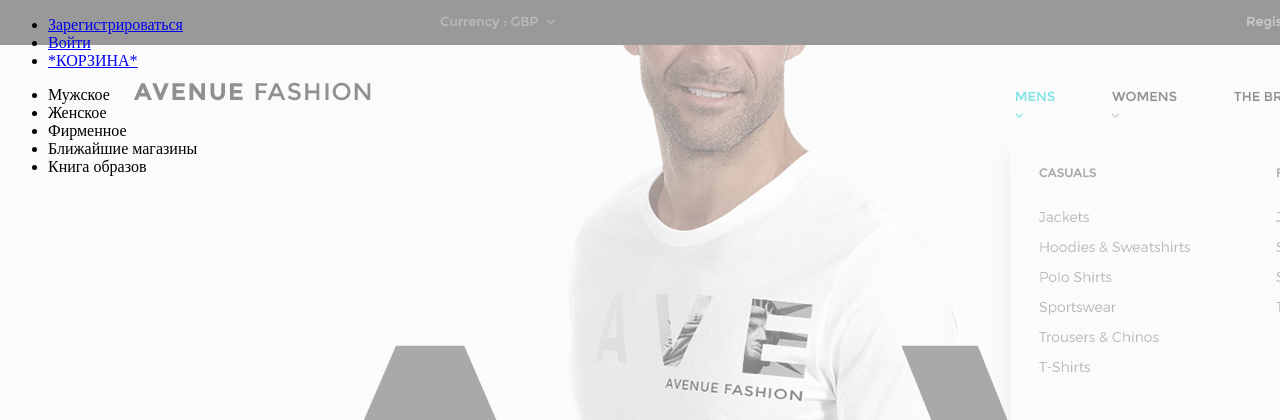
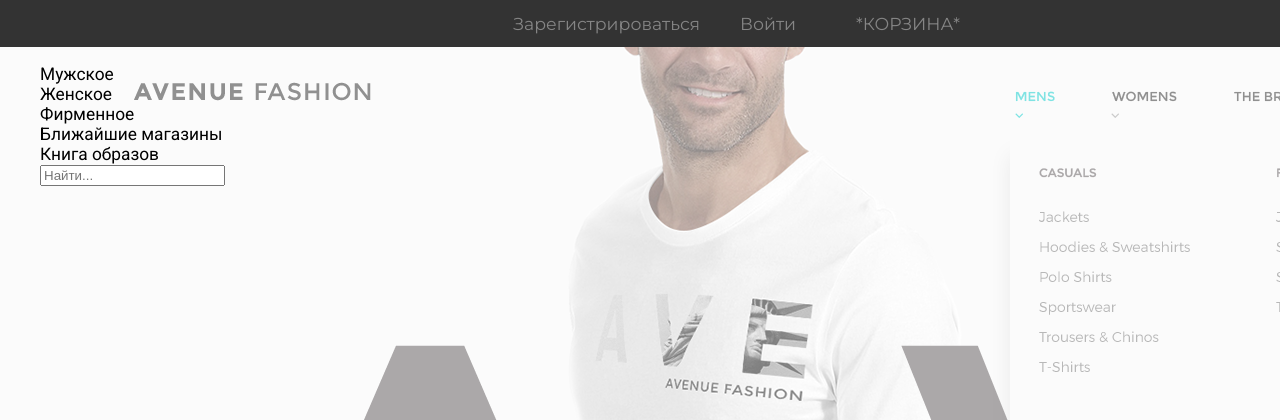
Before and after one commit to Sobenkov/Avenue, a PHP site: page / in a window 1280 px wide. Shown: the top 420 px of the page. Run offline with PHP 8.4, Linux system fonts and the light colour scheme.

Commit message:
Avenue 03

```diff
--- a/css/style.css
+++ b/css/style.css
@@ -1,3 +1,3 @@
-html{background:url(../img/1-Home.png);background-repeat:no-repeat}
+html{background:url(../img/1-Home.png);background-repeat:no-repeat}body{padding:0;margin:0;font-family:'Roboto', sans-serif;font-size:13pt}a{text-decoration:none}ul{list-style:none}.header__auth{background-color:#333;font-family:'Montserrat', sans-serif;display:flex;justify-content:flex-end;padding:13px 300px 13px 0;margin:0}.header__auth li{padding-right:20px}.header__auth a{color:#858585}.header__auth :last-child{padding-left:20px}
 
 /*# sourceMappingURL=css/style.css.map/style.css.map */
--- a/index.php
+++ b/index.php
@@ -4,13 +4,14 @@
    <meta charset="UTF-8">
    <meta name="viewport" content="width=device-width, initial-scale=1.0">
    <title>Avenue Fasion</title>
+   <link href="https://fonts.googleapis.com/css?family=Montserrat:400,400i,700|Roboto:400,700&display=swap&subset=cyrillic,cyrillic-ext" rel="stylesheet">
    <link rel="stylesheet" href="css/style.css">
 </head>
 <!-- -------------------------body-------------------------- -->
 <body>
    <!-- -------------------------header------------------------ -->
    <header>
-      <ul>
+      <ul class="header__auth">
          <li><a href="#">Зарегистрироваться</a></li>
          <li><a href="#">Войти</a></li>
          <li><a href="#">*КОРЗИНА*</a></li>
@@ -23,6 +24,7 @@
             <li>Фирменное</li>
             <li>Ближайшие магазины</li>
             <li>Книга образов</li>
+            <input type="search" placeholder="Найти...">
          </ul>
       </nav>
    </header>
--- a/scss/style.scss
+++ b/scss/style.scss
@@ -2,3 +2,40 @@ html{
    background: url(../img/1-Home.png);
    background-repeat: no-repeat;
 }
+
+body{
+   padding: 0;
+   margin: 0;
+   font-family: 'Roboto', sans-serif;
+   font-size: 13pt;
+}
+
+a{
+   text-decoration: none;
+}
+
+ul{
+   list-style: none;
+}
+
+.container{
+
+}
+
+.header__auth{
+   background-color: #333;
+   font-family: 'Montserrat', sans-serif;
+   display: flex;
+   justify-content: flex-end;
+   padding: 13px 300px 13px 0;
+   margin: 0;
+   li{
+      padding-right: 20px;
+   }
+   a{
+      color: #858585;
+   }
+   :last-child{
+      padding-left: 20px;
+   }
+}
```
Also changed, not shown: 1 other file.
